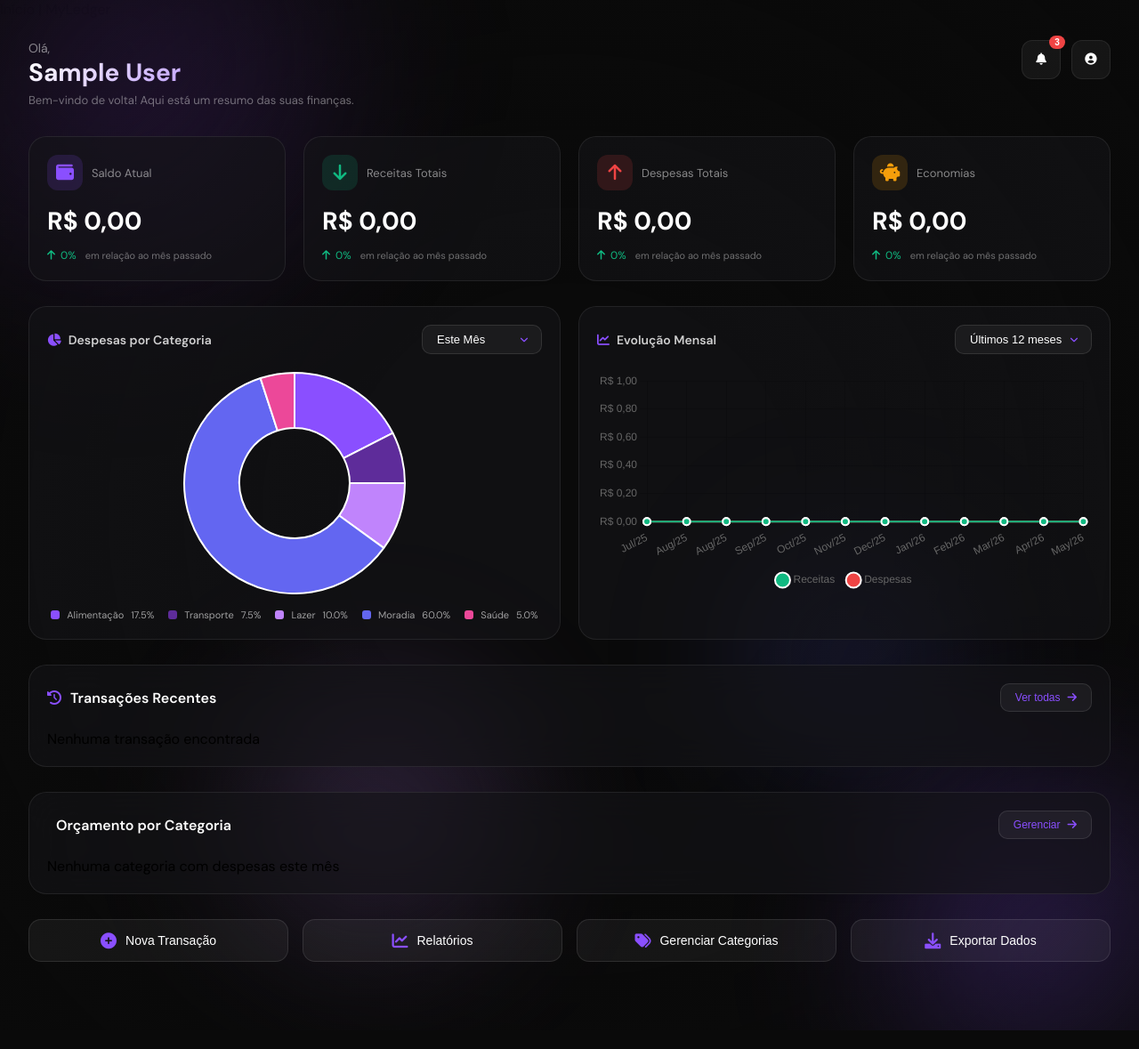
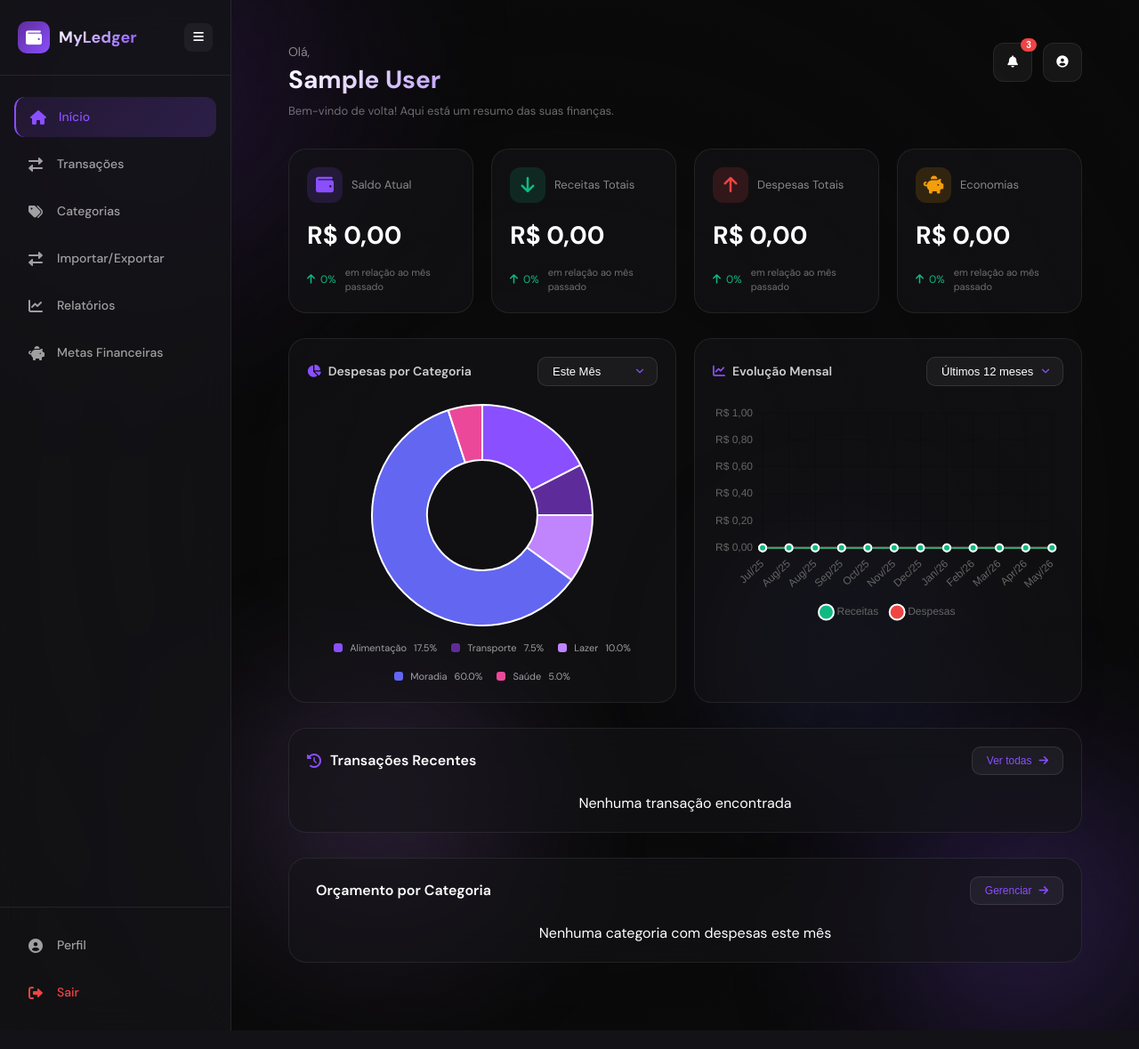
Before and after one commit to Silvaskrtt/ledger, a Django app: page / in a window 1280 px wide. Shown: the whole page at 89% size. After the commit the page ends 1158 px from the top, so only its background shows below. Run offline with Django 5.2, Linux system fonts and the light colour scheme; the visitor is signed in with stand-in values (Sample User, id 1); data comes from the database, SQL or seed files in the repository; data that the repository does not hold is empty.

Commit message:
fix: ajuste no layout e estilo da pagina 'inicio'.

```diff
--- a/static/css/pages/home.css
+++ b/static/css/pages/home.css
@@ -15,13 +15,6 @@ body {
     font-family: 'DM Sans', 'Segoe UI', sans-serif;
     background: #0A0A0A;
     overflow-x: hidden;
-}
-
-/* ===== CONTAINER PRINCIPAL ===== */
-.home-container {
-    position: relative;
-    min-height: 100vh;
-    background: #0A0A0A;
 }
 
 /* ===== GRADIENTE ANIMADO ===== */
@@ -790,13 +783,6 @@ body {
     overflow-x: hidden;
 }
 
-/* ===== CONTAINER PRINCIPAL ===== */
-.home-container {
-    position: relative;
-    min-height: 100vh;
-    background: #0A0A0A;
-}
-
 /* ===== GRADIENTE ANIMADO ===== */
 .gradient-background {
     position: fixed;
--- a/templates/home.html
+++ b/templates/home.html
@@ -1,36 +1,17 @@
+{% extends "base.html" %}
 {% load static i18n %}
 
 {% block head_title %}
     {% trans "Início" %} | MyLedger
 {% endblock head_title %}
 
+{% block extra_css %}
+<link rel="stylesheet" href="{% static 'css/pages/home.css' %}">
+{% endblock %}
+
 {% block content %}
-<!DOCTYPE html>
-<html lang="pt-BR">
-<head>
-    <meta charset="UTF-8">
-    <meta name="viewport" content="width=device-width, initial-scale=1.0, viewport-fit=cover">
-    <title>MyLedger - {% trans "Dashboard" %}</title>
-    <link href="https://fonts.googleapis.com/css2?family=DM+Sans:ital,wght@0,400;0,500;0,600;0,700;1,400&amp;display=swap" rel="stylesheet">
-    <link rel="stylesheet" href="{% static 'css/pages/home.css' %}">
-    <link rel="stylesheet" href="https://cdnjs.cloudflare.com/ajax/libs/font-awesome/6.0.0-beta3/css/all.min.css">
-
-    <script src="https://cdn.jsdelivr.net/npm/chart.js"></script>
-</head>
-<body>
 <div class="home-container">
-        <!-- Animated Gradient Background -->
-        <div class="gradient-background">
-            <div class="gradient-orb gradient-orb-1"></div>
-            <div class="gradient-orb gradient-orb-2"></div>
-            <div class="gradient-orb gradient-orb-3"></div>
-            <div class="gradient-orb gradient-orb-4"></div>
-            <div class="gradient-overlay"></div>
-        </div>
-
-        <!-- Main Content -->
     <div class="home-content">
-            <!-- Header -->
         <header class="home-header fade-up">
             <div class="header-left">
                 <div class="greeting">
@@ -50,81 +31,14 @@
             </div>
         </header>
 
-            <!-- Stats Cards Component -->
         {% include 'dashboard/components/_stats_cards.html' %}
-
-            <!-- Charts Component -->
         {% include 'dashboard/components/_charts.html' %}
-
-            <!-- Recent Transactions Component -->
         {% include 'dashboard/components/_recent_transactions.html' %}
-
-            <!-- Budget Component -->
         {% include 'dashboard/components/_budget.html' %}
-
-            <!-- Quick Actions -->
-            <div class="quick-actions fade-up" style="animation-delay: 0.25s">
-                <button class="action-btn" onclick="goToTransactions()">
-                    <i class="fas fa-plus-circle"></i>
-                    <span>{% trans "Nova Transação" %}</span>
-                </button>
-                <button class="action-btn" onclick="goToReports()">
-                    <i class="fas fa-chart-line"></i>
-                    <span>{% trans "Relatórios" %}</span>
-                </button>
-                <button class="action-btn" onclick="goToCategories()">
-                    <i class="fas fa-tags"></i>
-                    <span>{% trans "Gerenciar Categorias" %}</span>
-                </button>
-                <button class="action-btn" onclick="exportData()">
-                    <i class="fas fa-download"></i>
-                    <span>{% trans "Exportar Dados" %}</span>
-                </button>
     </div>
 </div>
-    </div>
+{% endblock content %}
 
-    <!-- Notifications Panel -->
-    <div id="notificationsPanel" class="notifications-panel" style="display: none;">
-        <div class="notifications-header">
-            <h3>{% trans "Notificações" %}</h3>
-            <button class="close-notifications" onclick="toggleNotifications()">
-                <i class="fas fa-times"></i>
-            </button>
-        </div>
-        <div class="notifications-list">
-            <div class="notification-item unread">
-                <div class="notification-icon">
-                    <i class="fas fa-dollar-sign"></i>
-                </div>
-                <div class="notification-content">
-                    <p>{% trans "Você está perto do limite de orçamento de Alimentação" %}</p>
-                    <span class="notification-time">{% trans "Há 2 horas" %}</span>
-                </div>
-            </div>
-            <div class="notification-item">
-                <div class="notification-icon">
-                    <i class="fas fa-chart-line"></i>
-                </div>
-                <div class="notification-content">
-                    <p>{% trans "Relatório mensal de Junho está disponível" %}</p>
-                    <span class="notification-time">{% trans "Há 1 dia" %}</span>
-                </div>
-            </div>
-            <div class="notification-item">
-                <div class="notification-icon">
-                    <i class="fas fa-gift"></i>
-                </div>
-                <div class="notification-content">
-                    <p>{% trans "Nova funcionalidade: Exportação de dados em CSV!" %}</p>
-                    <span class="notification-time">{% trans "Há 3 dias" %}</span>
-                </div>
-            </div>
-        </div>
-    </div>
-
-    <script src="https://cdn.jsdelivr.net/npm/chart.js"></script>
+{% block extra_js %}
 <script src="{% static 'js/dashboard/dashboard.js' %}"></script>
-</body>
-</html>
-{% endblock content %}
+{% endblock extra_js %}
```
Lines whose indentation alone changed are shown as unchanged.
